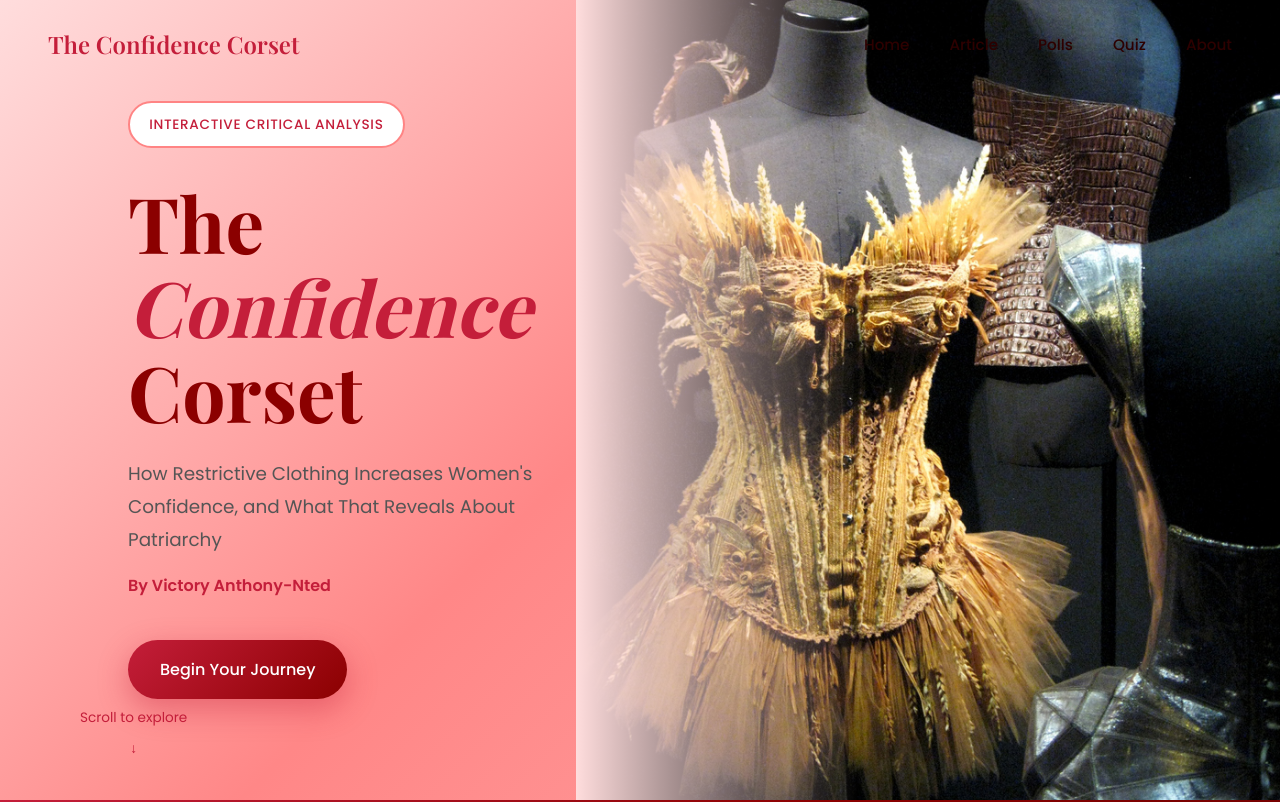
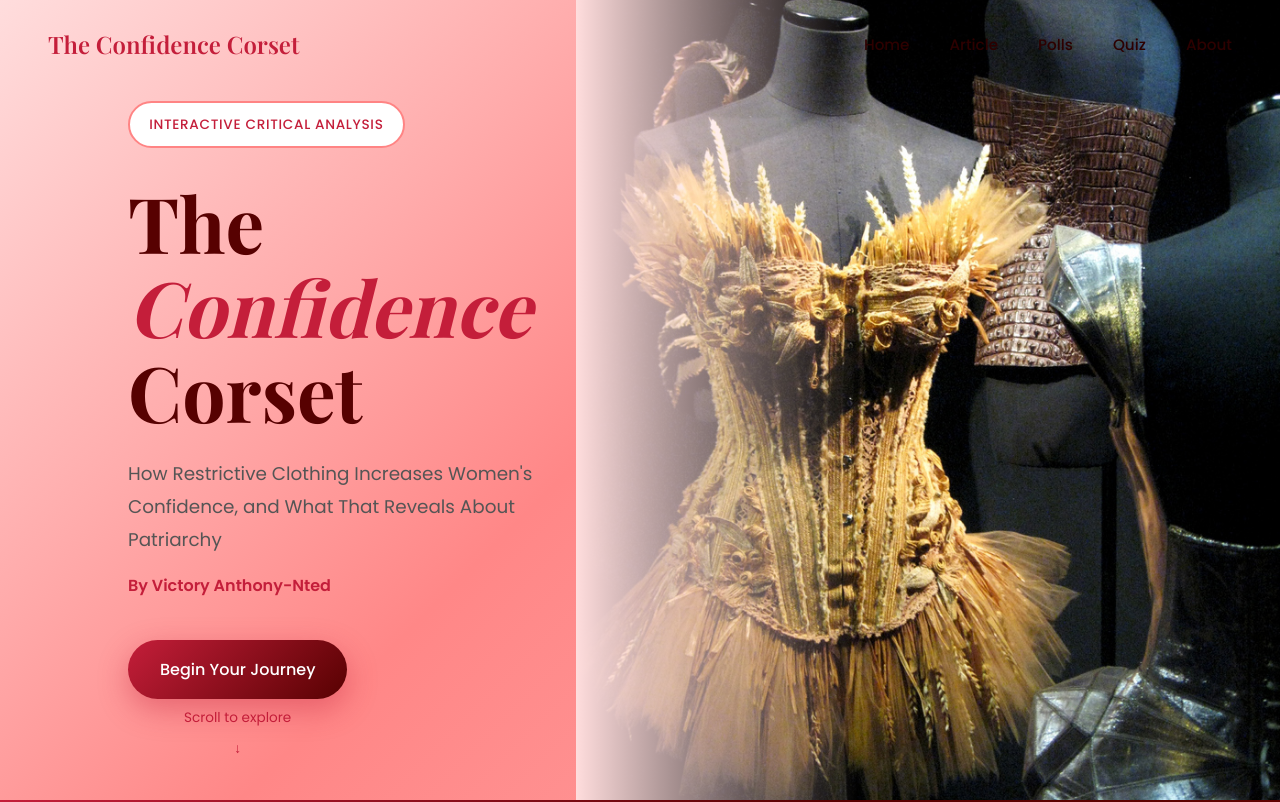
Before and after one commit to wa6049/confidence-corset-clean, a website: page index.html in a window 1280 px wide. Shown: the top 802 px of the page. Drawn offline with nearby package versions, Linux system fonts and the light colour scheme; a web font is replaced by a local one.

Commit message:
more changes made

```diff
--- a/index.html
+++ b/index.html
@@ -19,7 +19,7 @@
             --pink-medium: #fea2a2;
             --pink-dark: #ff8484;
             --red: #c41e3a;
-            --red-dark: #8b0000;
+            --red-dark: #570101;
             --red-darker: #660000;
         }
 
@@ -218,7 +218,7 @@
         .scroll-hint {
             position: absolute;
             bottom: 3rem;
-            left: 5rem;
+            left: 11.5rem;
             display: flex;
             flex-direction: column;
             align-items: center;
```
